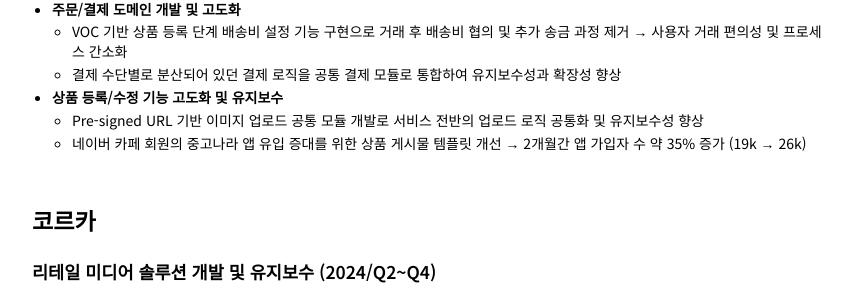
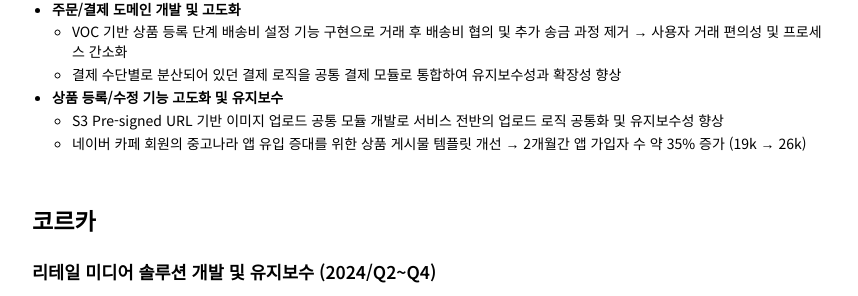
Before and after one commit to ghost-redo/ghost-redo.github.io, a Jekyll site: the page built from resume.md, in a window 1280 px wide and 900 px high, scrolled down 2271 px. Shown: the part 150-446 px from the top of the window, without its empty margins (209-1067 px from the left). Built offline with Jekyll 4.4.1, drawn with Linux system fonts in a browser that asks for light colours; some web fonts are replaced.

```diff
--- a/resume.md
+++ b/resume.md
@@ -123,7 +123,7 @@ C2C 중고거래 플랫폼 중고나라의 웹/웹뷰를 개발 및 유지보수
     - VOC 기반 상품 등록 단계 배송비 설정 기능 구현으로 거래 후 배송비 협의 및 추가 송금 과정 제거 → 사용자 거래 편의성 및 프로세스 간소화
     - 결제 수단별로 분산되어 있던 결제 로직을 공통 결제 모듈로 통합하여 유지보수성과 확장성 향상
 - **상품 등록/수정 기능 고도화 및 유지보수**
-    - Pre-signed URL 기반 이미지 업로드 공통 모듈 개발로 서비스 전반의 업로드 로직 공통화 및 유지보수성 향상
+    - S3 Pre-signed URL 기반 이미지 업로드 공통 모듈 개발로 서비스 전반의 업로드 로직 공통화 및 유지보수성 향상
     - 네이버 카페 회원의 중고나라 앱 유입 증대를 위한 상품 게시물 템플릿 개선 → 2개월간 앱 가입자 수 약 35% 증가 (19k → 26k)
 
 <br>
```
